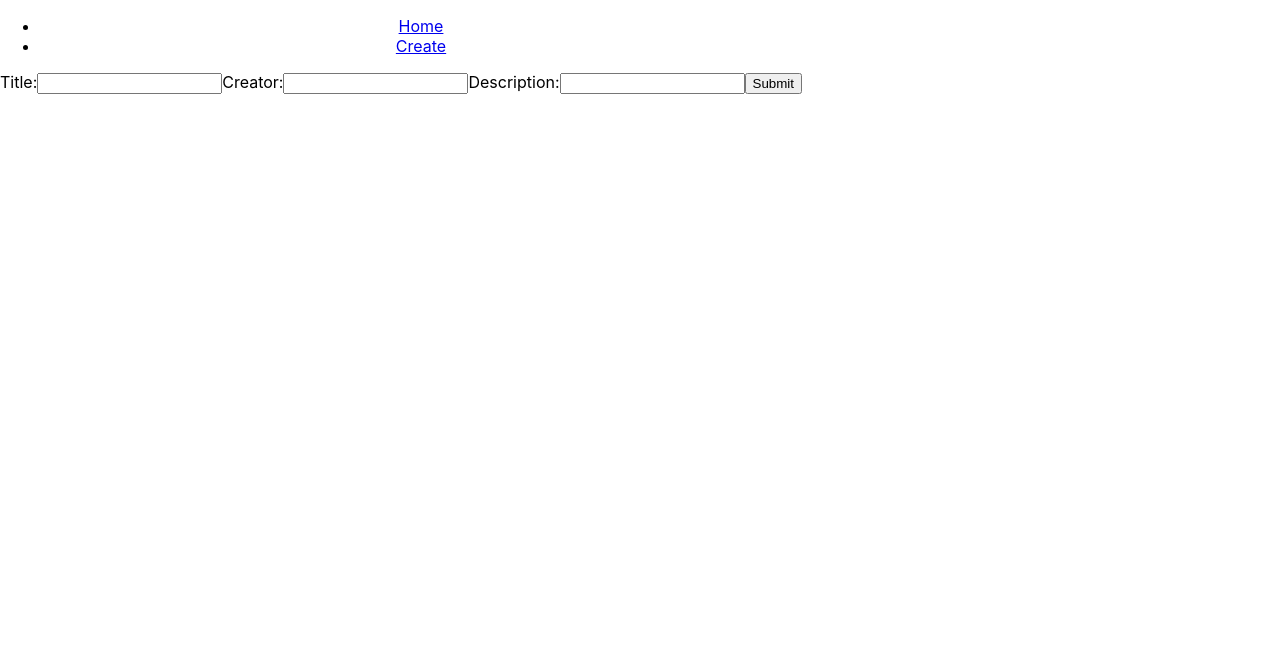
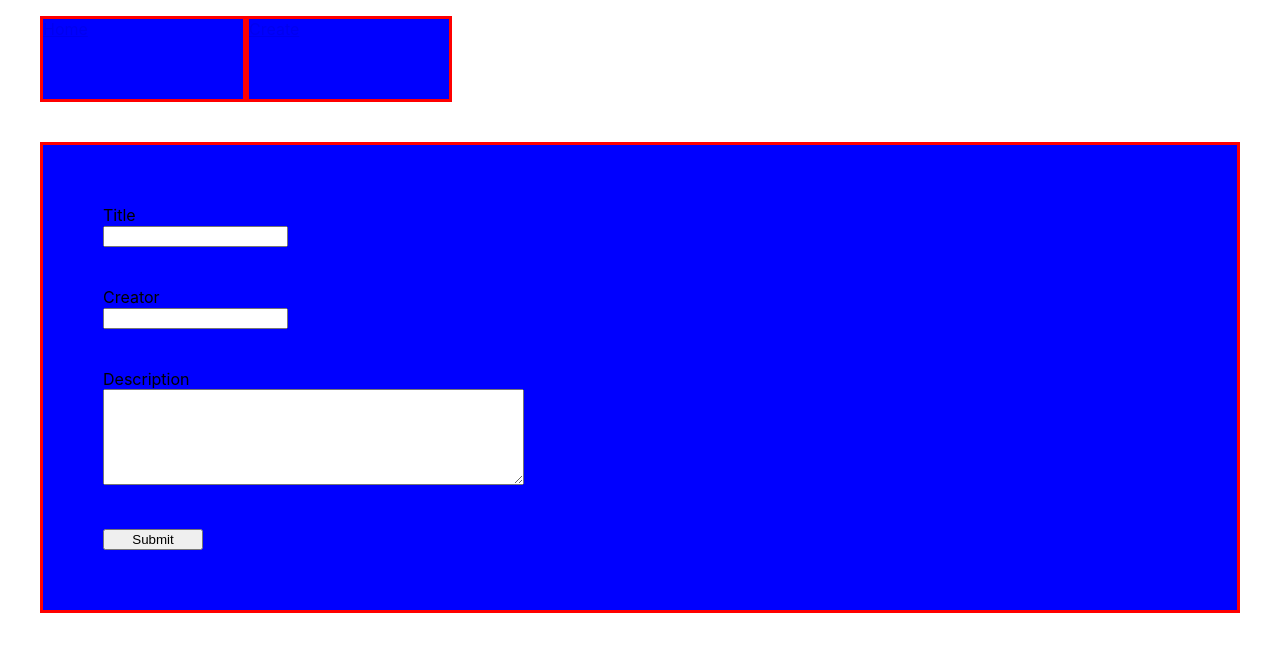
Before and after one commit to benjaminjcash/EventPlanner, a React (Create React App) app in the folder client/: page /create in a window 1280 px wide. Shown: the top 652 px of the page. Built offline with nearby package versions, Linux system fonts and the light colour scheme.

Commit message:
added css to components Home, Event, CreateEvent

```diff
--- a/client/src/App.css
+++ b/client/src/App.css
@@ -1,32 +1,17 @@
-.App {
-  text-align: center;
+.container {
+	display: flex;
+	flex-direction: row
 }
 
-.App-logo {
-  animation: App-logo-spin infinite 20s linear;
-  height: 40vmin;
+li {
+	display: flex-grow;
+	width: 200px;
+	height: 80px;
+	background-color: blue;
+	border-color: red;
+	border-style: solid
 }
 
-.App-header {
-  background-color: #282c34;
-  min-height: 100vh;
-  display: flex;
-  flex-direction: column;
-  align-items: center;
-  justify-content: center;
-  font-size: calc(10px + 2vmin);
-  color: white;
+ul {
+	list-style-type: none
 }
-
-.App-link {
-  color: #61dafb;
-}
-
-@keyframes App-logo-spin {
-  from {
-    transform: rotate(0deg);
-  }
-  to {
-    transform: rotate(360deg);
-  }
-}
--- a/client/src/App.js
+++ b/client/src/App.js
@@ -7,11 +7,10 @@ import CreateEvent from "./pages/CreateEvent/CreateEvent";
 class App extends Component {
   render() {
     return (
-      <div className="App container">
+      <div>
 		<Router>
 			<div>
-			  <nav>
-				<ul>
+				<ul className="container">
 					<li>
 					<Link to="/">Home</Link>
 					</li>
@@ -19,8 +18,6 @@ class App extends Component {
 					<Link to="/create">Create</Link>
 					</li>
 				</ul>
-			  </nav>
-
 				<Route path="/" exact component={Home} />
 				<Route path="/create" exact component={CreateEvent} />
 			</div>
--- a/client/src/components/Event/Event.css
+++ b/client/src/components/Event/Event.css
@@ -1,18 +1,6 @@
 .item {
-	flex-grow: 1;
-	margin: 30px;
-	height: 300px;
-	width: 300px;
+	flex-grow: 2;
+	background-color: blue;
+	border-color: red;
+	border-style: solid
 }
-
-#green {
-	background-color: green;
-}
-
-#blue {
-	background-color: blue;
-}
-
-#red {
-	background-color: red;
-}
--- a/client/src/pages/CreateEvent/CreateEvent.css
+++ b/client/src/pages/CreateEvent/CreateEvent.css
@@ -0,0 +1,19 @@
+#form {
+    margin: 40px;
+    display: flex;
+    flex-direction: column;
+    background-color: blue;
+    border-color: red;
+    border-style: solid;
+    padding: 40px;
+}
+
+.form-item {
+    flex: item;
+    flex-basis: auto;
+    margin: 20px;
+}
+
+#submit-btn {
+    width: 100px;
+}
--- a/client/src/pages/CreateEvent/CreateEvent.js
+++ b/client/src/pages/CreateEvent/CreateEvent.js
@@ -24,20 +24,26 @@ class CreateEvent extends Component {
 
 	render() {
 		return (
-			<form>
-				<label>
-					Title:
+			<form id="form">
+				<label className="form-item">
+					Title
+					<br/>
 					<input type="text" name="title" value={this.state.value} onChange={this.handleInputChange} />
+					<br/>
 				</label>
-				<label>
-					Creator:
+				<label className="form-item">
+					Creator
+					<br/>
 					<input type="text" name="creator" value={this.state.value} onChange={this.handleInputChange} />
+					<br/>
 				</label>
-				<label>
-					Description:
-					<input type="text" name="description" value={this.state.value} onChange={this.handleInputChange} />
+				<label className="form-item">
+					Description
+					<br/>
+					<textarea rows="6" cols="50" type="text" name="description" value={this.state.value} onChange={this.handleInputChange} />
+					<br/>
 				</label>
-				<button onClick={this.handleSubmit}>Submit</button>
+				<button className="form-item" id="submit-btn" onClick={this.handleSubmit}>Submit</button>
 			</form>
 		);
 	}
--- a/client/src/pages/Home/Home.css
+++ b/client/src/pages/Home/Home.css
@@ -1,3 +1,5 @@
-.container {
+#event-container {
 	display: flex;
+	margin: 40px;
+	flex-wrap: wrap;
 }
--- a/client/src/pages/Home/Home.js
+++ b/client/src/pages/Home/Home.js
@@ -33,7 +33,7 @@ class Home extends Component {
 
 	render() {
 		return (
-			<div>
+			<div id="event-container">
 				{
 					this.state.data.map((eventData) => {
 						return	<Event data={eventData} handleDelete={this.deleteEvent} />
```
Also changed, not shown: client/src/logo.svg (deleted). Lines whose indentation alone changed are shown as unchanged.
